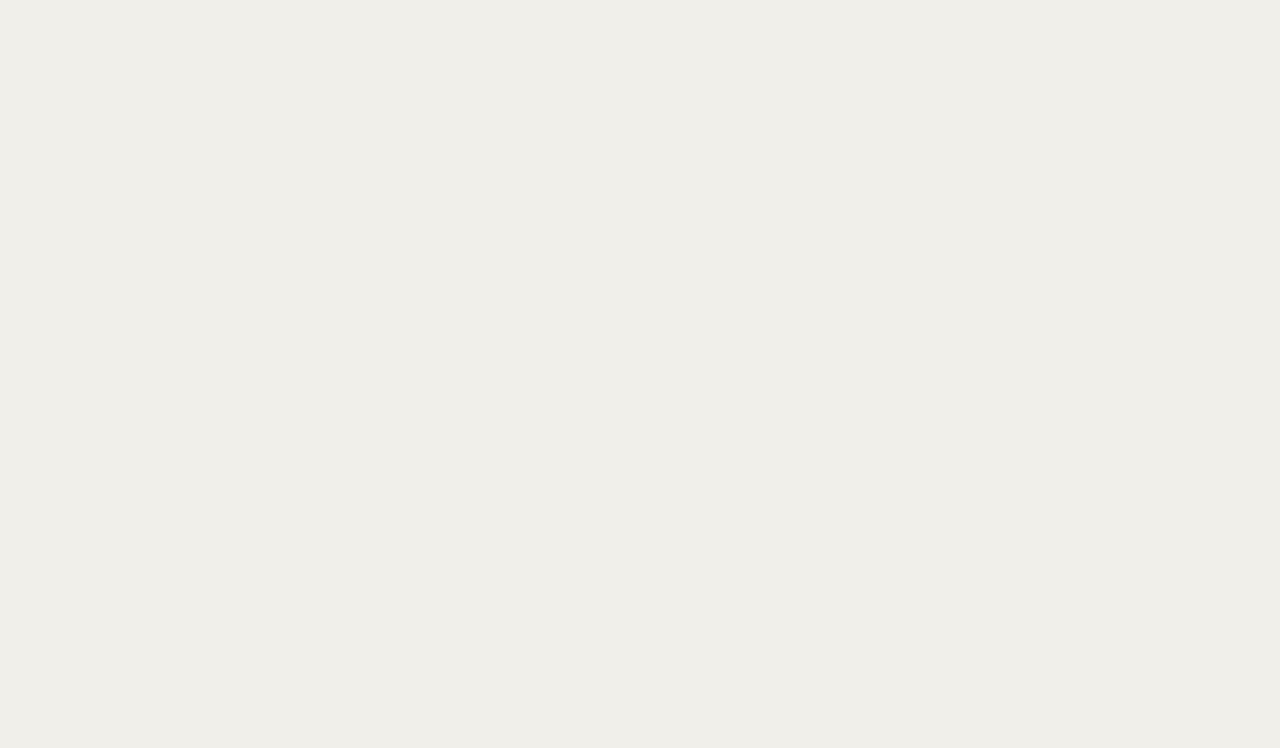
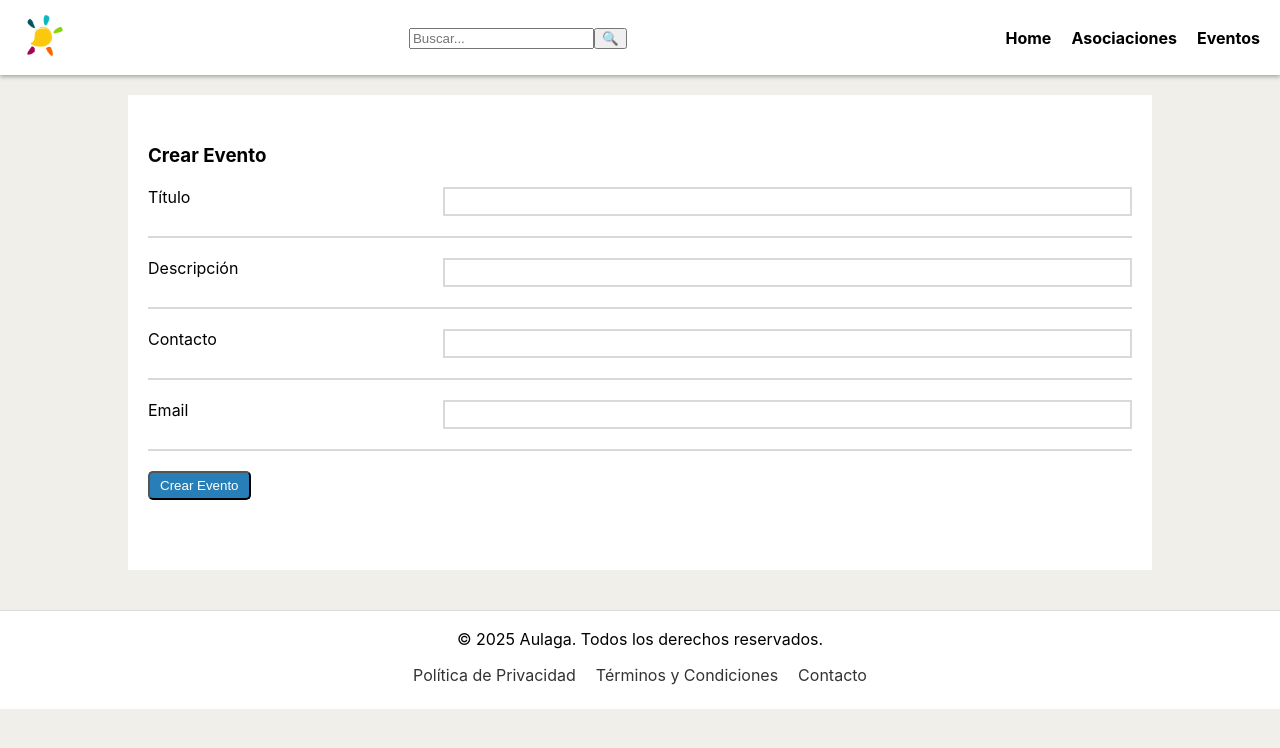
Before and after one commit to WACHIDADUCK/platitaFront, a React (Vite) app: page /crear_evento in a window 1280 px wide. Before the commit this address had no page. Shown: the top 748 px of the page. Built offline with nearby package versions, Linux system fonts and the light colour scheme.

Commit message:
Vista CrearEvento creada

```diff
--- a/src/App.jsx
+++ b/src/App.jsx
@@ -6,6 +6,7 @@ import Home from './pages/Home';
 import Asociaciones from './pages/Asociaciones';
 import Eventos from './pages/Eventos';
 import CrearAsociacion from './pages/CrearAsociacion';
+import CrearEvento from './pages/CrearEvento';
 
 function App() {
 
@@ -25,6 +26,7 @@ function App() {
               <Route path="/BlogCharacters" element={<BlogCharacter />} /> */}
               <Route path='/crear_asociacion' element={<CrearAsociacion />} />
               <Route path='/asociaciones' element={<Asociaciones />} />
+              <Route path='/crear_evento' element={<CrearEvento />} />
               <Route path='/eventos' element={<Eventos />} />
             </Route>
           </Routes>
--- a/src/pages/Asociaciones.jsx
+++ b/src/pages/Asociaciones.jsx
@@ -11,7 +11,7 @@ export default function Asociaciones() {
                 </div>
 
                 <div className="asideDiv misAsociaciones">
-                    <h4>Asociacioes que siguo</h4>
+                    <h4>Asociaciones que sigo</h4>
                 </div>
 
                 <div className="asideDiv misAsociaciones">
--- /dev/null
+++ b/src/pages/CrearEvento.jsx
@@ -0,0 +1,43 @@
+export default function CrearEvento() {
+
+    return (
+        <div className="crearAsociacion flex-center">
+            <div className="crearAsociacionForm">
+                {/* https://guillermo.informaticamajada.es/api/evento */}
+
+                {/*
+                nombre
+                descripcion
+                tipo
+                fecha_inicio
+                fecha_fin
+                accesibilidad
+                estado
+                aforo
+                aforo_socios
+                aforo_no_socios
+                voluntarios
+                imagen
+                */}
+                <form method="POST" action="http://platita.test/api/evento">
+                    <h3>Crear Evento</h3>
+                    <div>
+                        <label htmlFor="">Título</label><input type="text" placeholder="" />
+                    </div>
+                    <div>
+                        <label htmlFor="">Descripción</label><input type="text" rows="5" />
+                    </div>
+                    <div>
+                        <label htmlFor="">Contacto</label><input type="number" placeholder="" />
+                    </div>
+                    <div>
+                        <label htmlFor="">Email</label><input type="email" placeholder="" />
+                    </div>
+                    <div>
+                        <button type="submit" className="botonAzul">Crear Evento</button>
+                    </div>
+                </form>
+            </div>
+        </div>
+    )
+}
```
